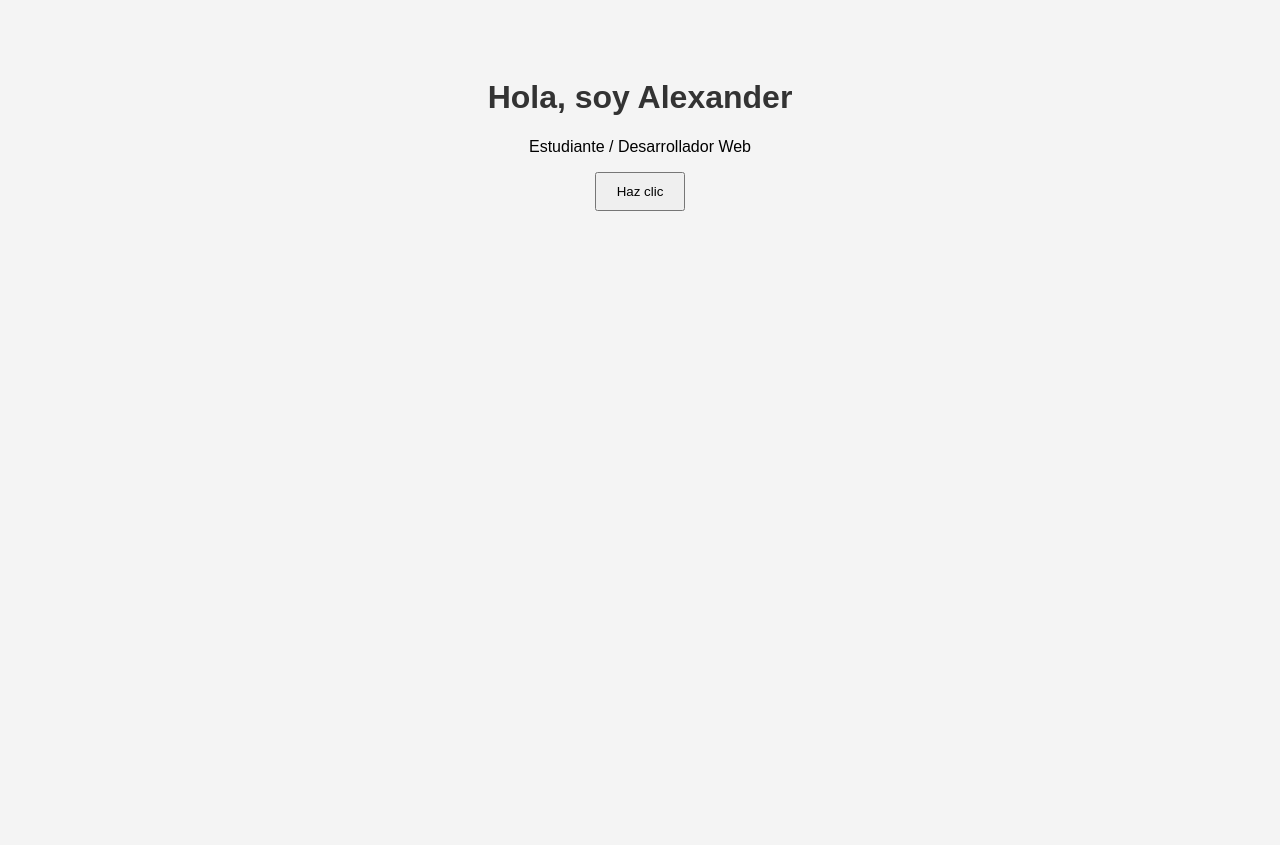
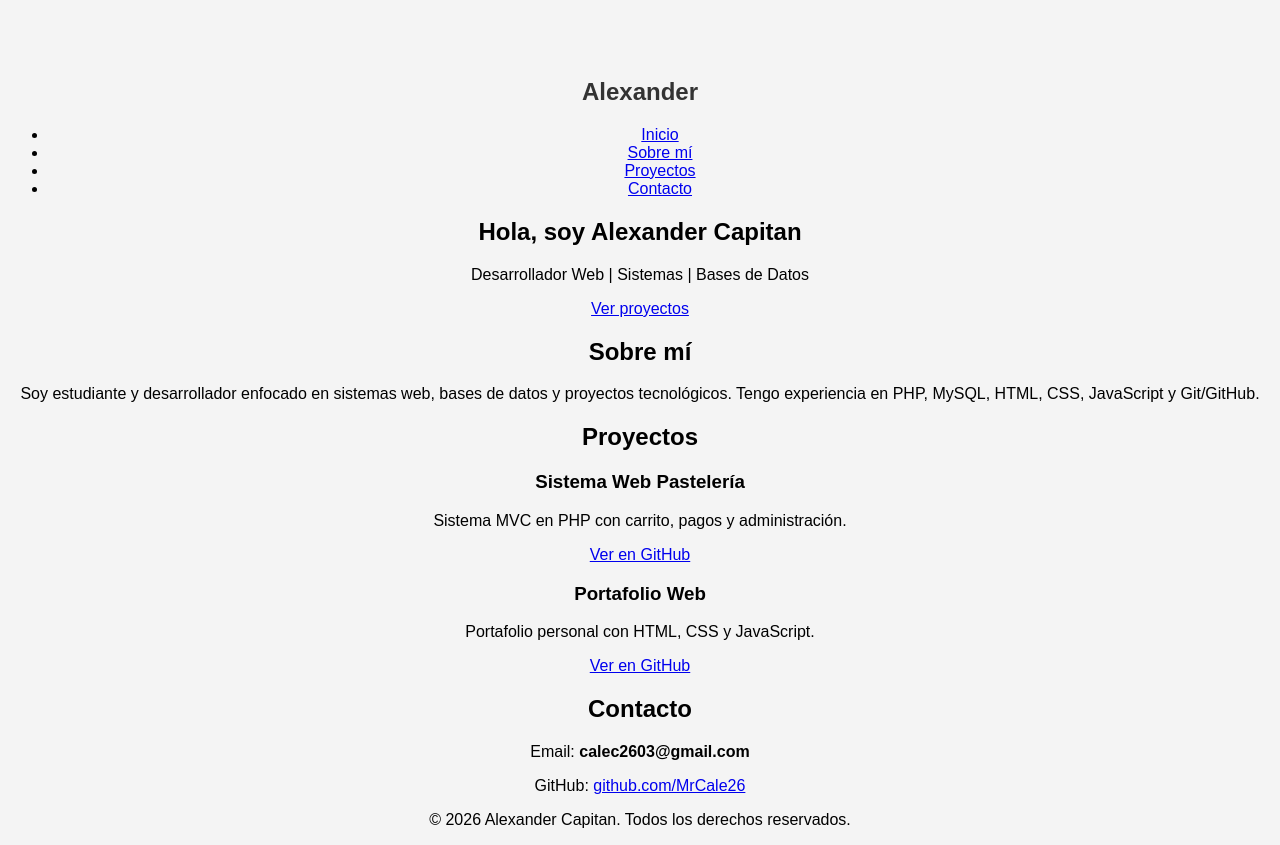
Before and after one commit to MrCale26/mi-portafolio, a plain HTML site: page index.html in a window 1280 px wide. Before the commit the page ends 800 px from the top, so only its background shows below. Drawn offline with Linux system fonts and the light colour scheme.

Commit message:
Mejorando estructura inicial de mi portafolio

```diff
--- a/index.html
+++ b/index.html
@@ -2,16 +2,85 @@
 <html lang="es">
 <head>
     <meta charset="UTF-8">
-    <title>Mi Portafolio</title>
+    <meta name="viewport" content="width=device-width, initial-scale=1.0">
+    <title>Alexander Capitan | Portafolio</title>
+
+    <!-- CSS -->
     <link rel="stylesheet" href="css/style.css">
+
+    <!-- Google Fonts -->
+    <link href="https://fonts.googleapis.com/css2?family=Poppins:wght@300;400;600&display=swap" rel="stylesheet">
 </head>
 <body>
 
-    <h1>Hola, soy Alexander</h1>
-    <p>Estudiante / Desarrollador Web</p>
+    <!-- ===== HEADER ===== -->
+    <header class="header">
+        <nav class="nav">
+            <h1 class="logo">Alexander</h1>
+            <ul class="nav-links">
+                <li><a href="#inicio">Inicio</a></li>
+                <li><a href="#sobre-mi">Sobre mí</a></li>
+                <li><a href="#proyectos">Proyectos</a></li>
+                <li><a href="#contacto">Contacto</a></li>
+            </ul>
+        </nav>
+    </header>
 
-    <button id="btn">Haz clic</button>
+    <!-- ===== HERO ===== -->
+    <section id="inicio" class="hero">
+        <div class="hero-content">
+            <h2>Hola, soy <span>Alexander Capitan</span></h2>
+            <p>Desarrollador Web | Sistemas | Bases de Datos</p>
+            <a href="#proyectos" class="btn">Ver proyectos</a>
+        </div>
+    </section>
 
+    <!-- ===== SOBRE MI ===== -->
+    <section id="sobre-mi" class="about">
+        <h2>Sobre mí</h2>
+        <p>
+            Soy estudiante y desarrollador enfocado en sistemas web, bases de datos
+            y proyectos tecnológicos. Tengo experiencia en PHP, MySQL, HTML, CSS,
+            JavaScript y Git/GitHub.
+        </p>
+    </section>
+
+    <!-- ===== PROYECTOS ===== -->
+    <section id="proyectos" class="projects">
+        <h2>Proyectos</h2>
+
+        <div class="projects-grid">
+            <div class="project-card">
+                <h3>Sistema Web Pastelería</h3>
+                <p>Sistema MVC en PHP con carrito, pagos y administración.</p>
+                <a href="https://github.com/MrCale26/Sistema-web-Pasteleria" target="_blank">
+                    Ver en GitHub
+                </a>
+            </div>
+
+            <div class="project-card">
+                <h3>Portafolio Web</h3>
+                <p>Portafolio personal con HTML, CSS y JavaScript.</p>
+                <a href="https://github.com/MrCale26/mi-portafolio" target="_blank">
+                    Ver en GitHub
+                </a>
+            </div>
+        </div>
+    </section>
+
+    <!-- ===== CONTACTO ===== -->
+    <section id="contacto" class="contact">
+        <h2>Contacto</h2>
+        <p>Email: <strong>calec2603@gmail.com</strong></p>
+        <p>GitHub: <a href="https://github.com/MrCale26" target="_blank">github.com/MrCale26</a></p>
+    </section>
+
+    <!-- ===== FOOTER ===== -->
+    <footer class="footer">
+        <p>© 2026 Alexander Capitan. Todos los derechos reservados.</p>
+    </footer>
+
+    <!-- JS -->
     <script src="js/main.js"></script>
 </body>
 </html>
```
